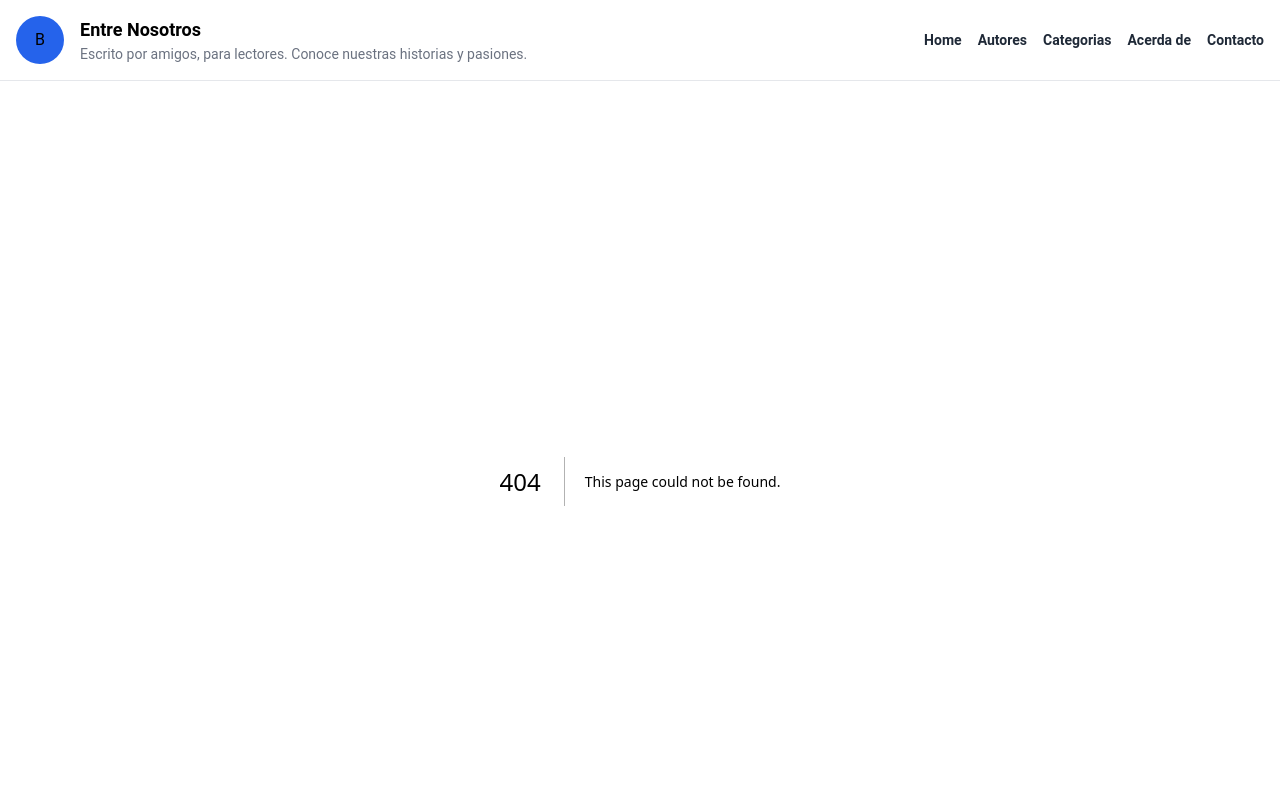
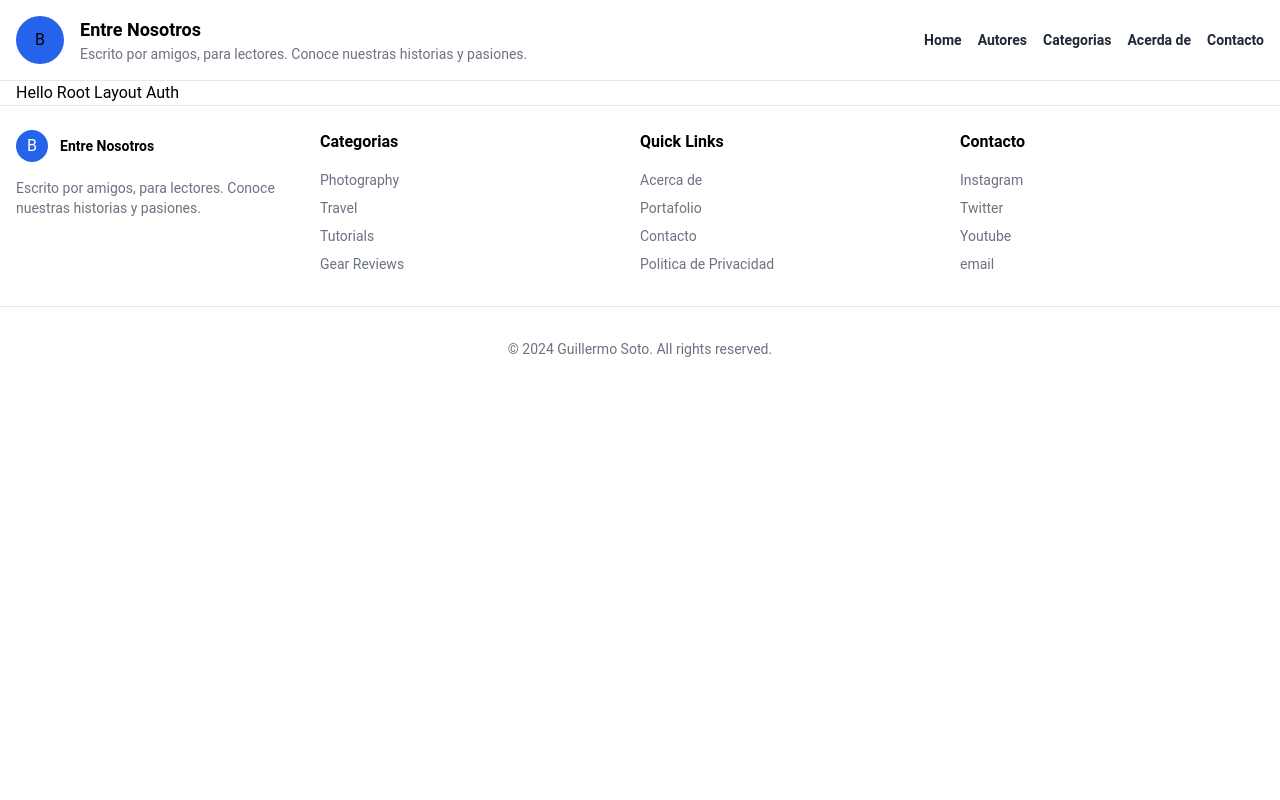
Before and after one commit to GuillermoSM5/front-blog, a Next.js app: page /auth in a window 1280 px wide. Before the commit this address had no page. Shown: the top 800 px of the page. Built offline with nearby package versions, Linux system fonts and the light colour scheme.

Commit message:
refactor(home and auth): add layout for each one

```diff
--- /dev/null
+++ b/src/app/auth/layout.tsx
@@ -0,0 +1,12 @@
+
+export default function AuthLayout({
+    children
+}: {
+    children: React.ReactNode;
+}) {
+    return (
+        <div>
+            <h1>Hello Root Layout Auth</h1>
+        </div>
+    );
+}
--- /dev/null
+++ b/src/app/auth/page.tsx
@@ -0,0 +1,9 @@
+const Auth = () => {
+    return (
+        <>
+            <h1>Auth</h1>
+        </>
+    );
+}
+
+export default Auth;
--- a/src/app/globals.css
+++ b/src/app/globals.css
@@ -1,4 +1,5 @@
 @import "tailwindcss";
+
 
 :root {
   --background: #ffffff;
--- /dev/null
+++ b/src/app/home/layout.tsx
@@ -0,0 +1,12 @@
+
+export default function HomeLayout({
+    children
+}: {
+    children: React.ReactNode;
+}) {
+    return (
+        <main>
+            {children}
+        </main>
+    );
+}
```
Also changed, not shown: package.json (+6 -1 lines), 1 other file (tests, documents, lock files or other folders).
